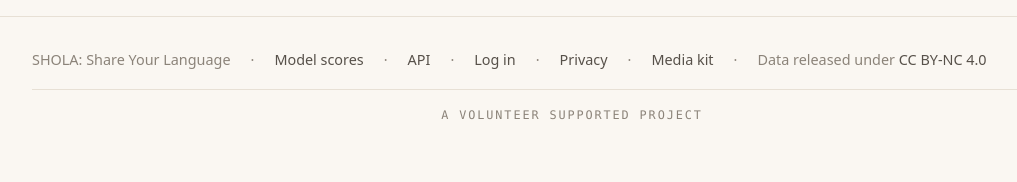
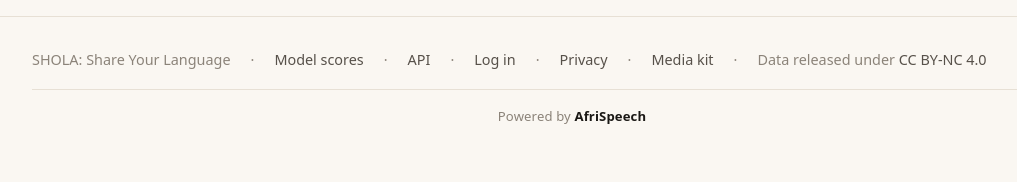
Before and after one commit to michsethowusu/SHOLA, a Flask app: page /api in a window 1280 px wide. Shown: the part 2106-2288 px from the top of the page, without its empty margins (68-1085 px from the left). Before the commit the page ends 2226 px from the top, so only its background shows below. Run offline with Flask 3, Linux system fonts and the light colour scheme.

Commit message:
Credit AfriSpeech in the footer, and stop shouting it
"A volunteer supported project" becomes "Powered by AfriSpeech", linked.

Not uppercased any more. The rule set text-transform: uppercase in the
mono face, which would have rendered AFRISPEECH and thrown away
capitalisation the name carries on purpose. It stays smaller and quieter
than the links above it, which is what made it read as an imprint rather
than more navigation — the caps were never doing that work.

Co-Authored-By: Claude Opus 5 (1M context) <noreply@anthropic.com>

```diff
--- a/shola/static/css/shola.css
+++ b/shola/static/css/shola.css
@@ -154,8 +154,9 @@ body.focus .topbar { position: static; }
 .site-foot .wrap { display: flex; flex-wrap: wrap; gap: 8px 20px; align-items: center; }
 .site-foot a { color: var(--ink-soft); }
 /* The imprint line reads as an imprint, not as more navigation: separated by a
-   hairline, smaller, letter-spaced and in the utility face rather than the body
-   face it shared with the links above. */
+   hairline, and smaller and quieter than the links above it.
+   Not uppercased. It used to be, in the mono face, which turned AfriSpeech
+   into AFRISPEECH and threw away capitalisation the name carries on purpose. */
 /* The rule spans the same column as the links above it, not the whole page.
    flex-basis matters: .site-foot .wrap is a flex container, so without it the
    paragraph shrinks to the width of its text and the rule with it. */
@@ -164,12 +165,14 @@ body.focus .topbar { position: static; }
   margin: 18px 0 0;
   padding-top: 16px;
   border-top: 1px solid var(--line);
-  font-family: var(--mono);
-  font-size: .74rem;
-  letter-spacing: .16em;
-  text-transform: uppercase;
+  font-size: .82rem;
+  letter-spacing: .01em;
   color: var(--ink-faint);
   text-align: center;
+}
+.site-foot .imprint a {
+  color: var(--ink);
+  font-weight: 600;
 }
 
 /* -------------------------------------------------------------------- buttons */
--- a/shola/templates/base.html
+++ b/shola/templates/base.html
@@ -72,10 +72,11 @@
          rel="noopener">CC BY-NC 4.0</a></span>
   </div>
   <!-- Second line, deliberately a different register from the link row above:
-       an imprint rather than navigation. Not a link: it says who does the work,
-       not where to go next. -->
+       an imprint rather than navigation. It says who is behind the work. -->
   <div class="wrap">
-    <p class="imprint">A volunteer supported project</p>
+    <p class="imprint">Powered by
+      <a href="https://www.afrispeech.org/" target="_blank"
+         rel="noopener">AfriSpeech</a></p>
   </div>
 </footer>
 
```
